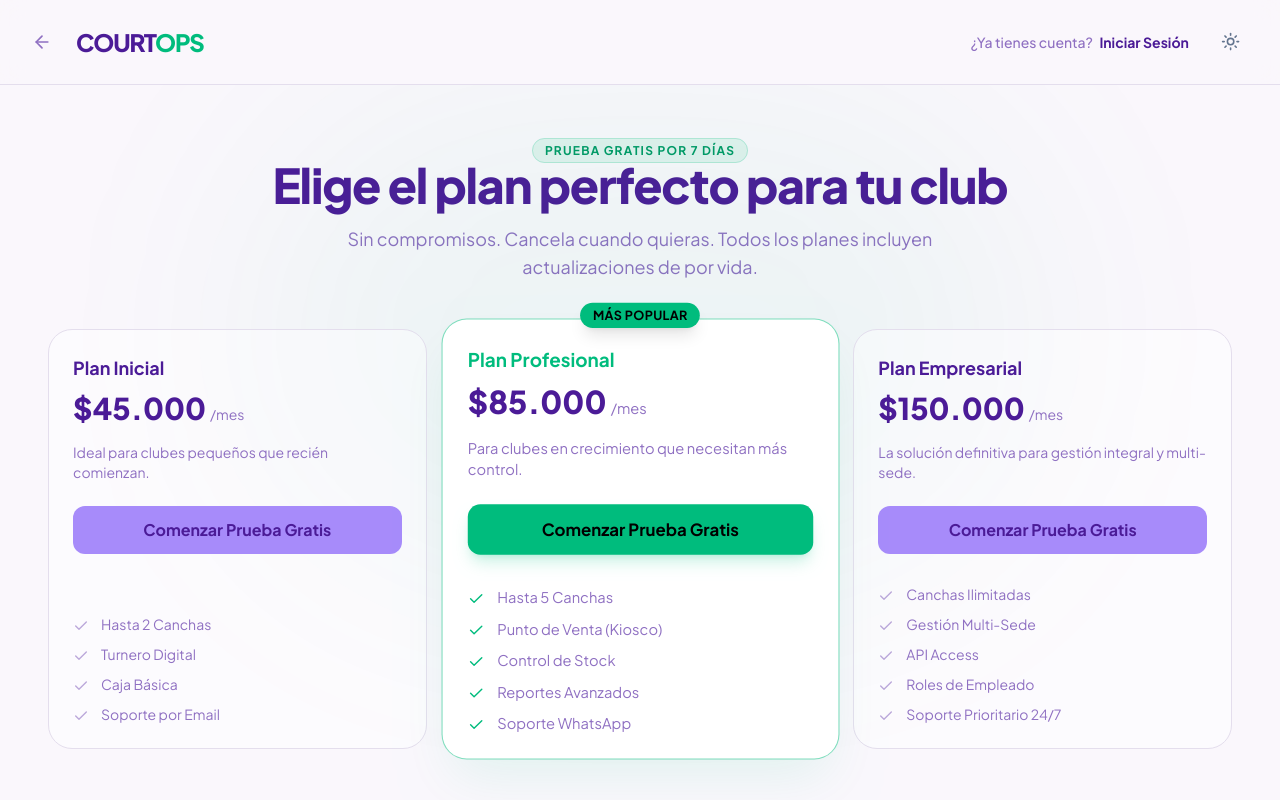
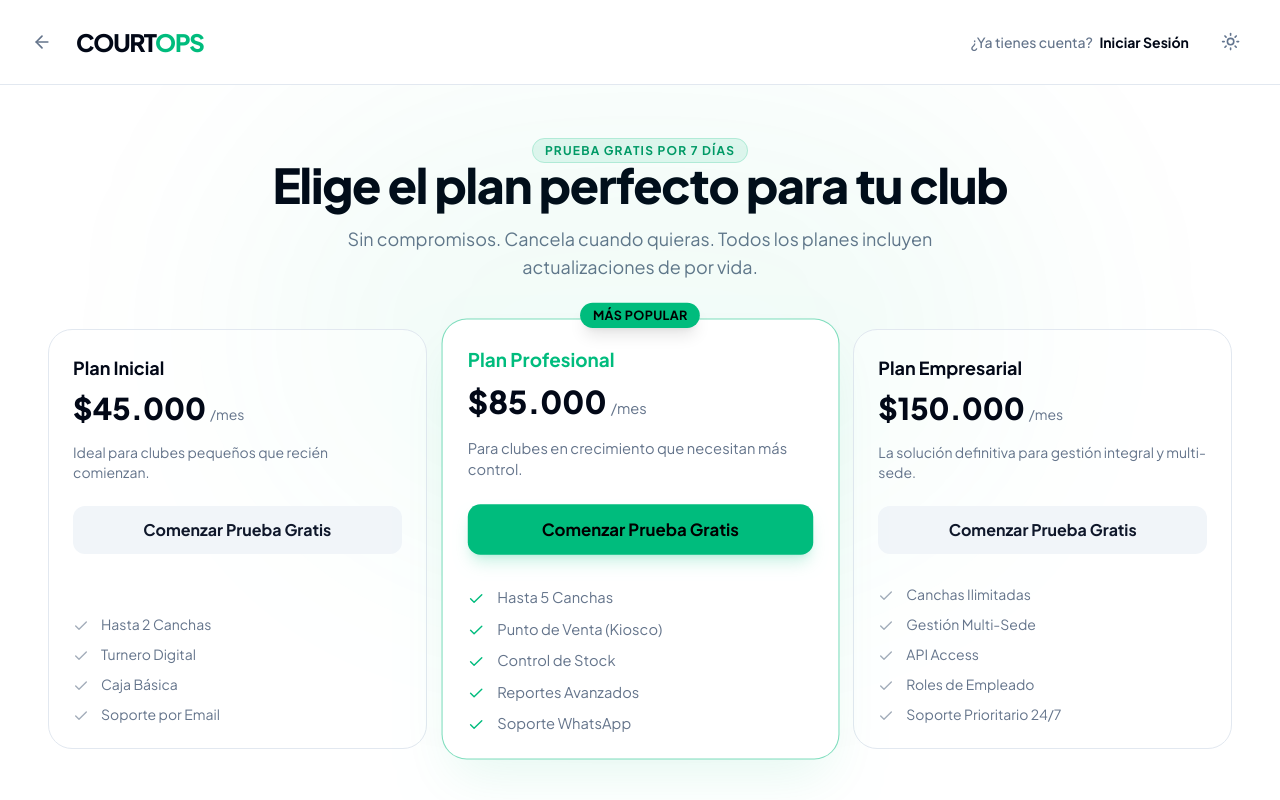
Before and after one commit to 7Francus7/CourtOps, a Next.js app in the folder courtops/: page /register in a window 1280 px wide. Built offline with nearby package versions, Linux system fonts and the light colour scheme; no server answers.

Commit message:
Revert color change: Remove purple theme and restore Emerald/Green theme across Landing Page and Globals

```diff
--- a/courtops/src/app/globals.css
+++ b/courtops/src/app/globals.css
@@ -45,85 +45,83 @@
 
 @layer base {
   :root {
-    /* LIGHT MODE: Purple/Violet Theme */
-    --background: 270 50% 98%;
-    /* #FAF5FF - Purple 50 */
-    --foreground: 263.4 70% 34.9%;
-    /* #4C1D95 - Violet 900 */
+    /* LIGHT MODE: Emerald/Green Theme */
+    --background: 0 0% 100%;
+    --foreground: 222.2 84% 4.9%;
 
     --card: 0 0% 100%;
-    --card-foreground: 263.4 70% 34.9%;
+    --card-foreground: 222.2 84% 4.9%;
 
     --popover: 0 0% 100%;
-    --popover-foreground: 263.4 70% 34.9%;
+    --popover-foreground: 222.2 84% 4.9%;
 
-    --primary: 262.1 83.3% 57.8%;
-    /* #7C3AED - Violet 600 */
-    --primary-foreground: 0 0% 100%;
+    --primary: 160 84% 39%;
+    /* Emerald 600 */
+    --primary-foreground: 210 40% 98%;
 
-    --secondary: 255.1 91.7% 76.3%;
-    /* #A78BFA - Violet 400 */
-    --secondary-foreground: 263.4 70% 34.9%;
+    --secondary: 210 40% 96.1%;
+    --secondary-foreground: 222.2 47.4% 11.2%;
 
-    --muted: 270 30% 96%;
-    --muted-foreground: 263 40% 60%;
+    --muted: 210 40% 96.1%;
+    --muted-foreground: 215.4 16.3% 46.9%;
 
-    --accent: 24.6 95% 53.1%;
-    /* #F97316 - Orange 500 */
-    --accent-foreground: 0 0% 100%;
+    --accent: 160 84% 39%;
+    /* Emerald 600 */
+    --accent-foreground: 210 40% 98%;
 
     --destructive: 0 84.2% 60.2%;
     --destructive-foreground: 210 40% 98%;
 
-    --border: 263 30% 90%;
-    --input: 263 30% 90%;
-    --ring: 262.1 83.3% 57.8%;
+    --border: 214.3 31.8% 91.4%;
+    --input: 214.3 31.8% 91.4%;
+    --ring: 160 84% 39%;
 
     --radius: 0.75rem;
 
-    --chart-1: 262 83% 58%;
-    --chart-2: 255 92% 76%;
-    --chart-3: 25 95% 53%;
-    --chart-4: 270 50% 60%;
-    --chart-5: 280 60% 70%;
+    --chart-1: 160 84% 39%;
+    --chart-2: 173 58% 39%;
+    --chart-3: 197 37% 24%;
+    --chart-4: 43 74% 66%;
+    --chart-5: 27 87% 67%;
   }
 
   .dark {
-    /* DARK MODE: Deep Space Purple */
-    --background: 265 40% 10%;
-    /* Very dark purple */
-    --foreground: 270 50% 98%;
+    /* DARK MODE: Emerald/Dark Theme */
+    --background: 222.2 84% 4.9%;
+    --foreground: 210 40% 98%;
 
-    --card: 265 40% 12%;
-    --card-foreground: 270 50% 98%;
+    --card: 222.2 84% 4.9%;
+    --card-foreground: 210 40% 98%;
 
-    --popover: 265 40% 12%;
-    --popover-foreground: 270 50% 98%;
+    --popover: 222.2 84% 4.9%;
+    --popover-foreground: 210 40% 98%;
 
-    --primary: 262.1 83.3% 57.8%;
-    --primary-foreground: 0 0% 100%;
+    --primary: 158 64% 52%;
+    /* Emerald 500 */
+    --primary-foreground: 222.2 47.4% 11.2%;
 
-    --secondary: 263 50% 20%;
-    --secondary-foreground: 270 50% 98%;
+    --secondary: 217.2 32.6% 17.5%;
+    --secondary-foreground: 210 40% 98%;
 
-    --muted: 263 50% 20%;
-    --muted-foreground: 263 30% 70%;
+    --muted: 217.2 32.6% 17.5%;
+    --muted-foreground: 215 20.2% 65.1%;
 
-    --accent: 24.6 95% 53.1%;
-    --accent-foreground: 0 0% 100%;
+    --accent: 158 64% 52%;
+    /* Emerald 500 */
+    --accent-foreground: 210 40% 98%;
 
     --destructive: 0 62.8% 30.6%;
     --destructive-foreground: 210 40% 98%;
 
-    --border: 263 30% 20%;
-    --input: 263 30% 20%;
-    --ring: 262.1 83.3% 57.8%;
+    --border: 217.2 32.6% 17.5%;
+    --input: 217.2 32.6% 17.5%;
+    --ring: 158 64% 52%;
 
-    --chart-1: 262 83% 58%;
-    --chart-2: 255 92% 76%;
-    --chart-3: 25 95% 53%;
-    --chart-4: 270 50% 60%;
-    --chart-5: 280 60% 70%;
+    --chart-1: 158 64% 52%;
+    --chart-2: 173 58% 39%;
+    --chart-3: 197 37% 24%;
+    --chart-4: 43 74% 66%;
+    --chart-5: 27 87% 67%;
   }
 }
 
--- a/courtops/src/components/landing/LandingFeatures.tsx
+++ b/courtops/src/components/landing/LandingFeatures.tsx
@@ -11,25 +11,25 @@ export default function LandingFeatures() {
                      icon: Clock,
                      title: "Reservas Instantáneas",
                      description: "Elimina las llamadas. Tus clientes reservan en segundos desde cualquier dispositivo, 24/7.",
-                     color: "text-indigo-600 bg-indigo-50 dark:bg-indigo-900/30 dark:text-indigo-300"
+                     color: "text-blue-600 bg-blue-50 dark:bg-blue-900/30 dark:text-blue-300"
               },
               {
                      icon: Receipt,
                      title: "Control de Caja Automatizado",
                      description: "Cuadra tu día sin errores. Efectivo, transferencias y gastos se registran automáticamente.",
-                     color: "text-secondary bg-secondary/10 dark:bg-secondary/20 dark:text-secondary-foreground"
+                     color: "text-emerald-600 bg-emerald-100 dark:bg-emerald-900/30 dark:text-emerald-300"
               },
               {
                      icon: Zap,
                      title: "Precios Dinámicos",
                      description: "Maximiza ingresos. Configura tarifas diferentes para horarios pico, fin de semana o feriados.",
-                     color: "text-accent bg-accent/10 dark:bg-accent/20 dark:text-accent-foreground"
+                     color: "text-orange-600 bg-orange-100 dark:bg-orange-900/30 dark:text-orange-300"
               },
               {
                      icon: Smartphone,
                      title: "Kiosco POS Integrado",
                      description: "Vende bebidas, alquila paletas y controla el stock sin salir del sistema.",
-                     color: "text-purple-600 bg-purple-100 dark:bg-purple-900/30 dark:text-purple-300"
+                     color: "text-pink-600 bg-pink-100 dark:bg-pink-900/30 dark:text-pink-300"
               },
               {
                      icon: TrendingUp,
@@ -41,7 +41,7 @@ export default function LandingFeatures() {
                      icon: ShieldCheck,
                      title: "Seguridad Total",
                      description: "Auditoría completa. Registramos quién creó, modificó o cobró cada reserva.",
-                     color: "text-secondary bg-secondary/10 dark:bg-secondary/20 dark:text-secondary-foreground"
+                     color: "text-slate-600 bg-slate-100 dark:bg-slate-800 dark:text-slate-300"
               }
        ]
 
--- a/courtops/src/components/landing/LandingHeader.tsx
+++ b/courtops/src/components/landing/LandingHeader.tsx
@@ -31,11 +31,11 @@ export default function LandingHeader() {
 
                             {/* Logo */}
                             <Link href="/" className="flex items-center gap-2 group">
-                                   <div className="w-8 h-8 bg-gradient-to-br from-violet-500 to-fuchsia-600 rounded-lg flex items-center justify-center text-white font-bold text-lg shadow-lg shadow-violet-500/20 group-hover:shadow-violet-500/40 transition-shadow">
+                                   <div className="w-8 h-8 bg-gradient-to-br from-emerald-500 to-emerald-700 rounded-lg flex items-center justify-center text-white font-bold text-lg shadow-lg shadow-emerald-500/20 group-hover:shadow-emerald-500/40 transition-shadow">
                                           C
                                    </div>
                                    <span className="text-xl font-bold tracking-tight text-slate-900 dark:text-white">
-                                          Court<span className="text-primary dark:text-primary">Ops</span>
+                                          Court<span className="text-emerald-600 dark:text-emerald-500">Ops</span>
                                    </span>
                             </Link>
 
@@ -44,7 +44,7 @@ export default function LandingHeader() {
                                    <Link href="#features" className="text-sm font-medium text-slate-500 hover:text-slate-900 dark:text-zinc-400 dark:hover:text-white transition-colors">
                                           Características
                                    </Link>
-                                   <Link href="/calculator" className="text-sm font-medium text-accent dark:text-accent hover:text-orange-700 dark:hover:text-orange-300 transition-colors">
+                                   <Link href="/calculator" className="text-sm font-medium text-emerald-600 dark:text-emerald-400 hover:text-emerald-700 dark:hover:text-emerald-300 transition-colors">
                                           Calculadora ROI
                                    </Link>
                                    <Link href="#pricing" className="text-sm font-medium text-slate-500 hover:text-slate-900 dark:text-zinc-400 dark:hover:text-white transition-colors">
@@ -65,7 +65,7 @@ export default function LandingHeader() {
                                           Iniciar Sesión
                                    </Link>
                                    <Link href="/register" className="relative group">
-                                          <div className="absolute -inset-0.5 bg-gradient-to-r from-violet-500 to-fuchsia-500 rounded-lg blur opacity-30 group-hover:opacity-75 transition duration-200" />
+                                          <div className="absolute -inset-0.5 bg-gradient-to-r from-emerald-500 to-emerald-400 rounded-lg blur opacity-30 group-hover:opacity-75 transition duration-200" />
                                           <button className="relative px-5 py-2 bg-slate-900 text-white dark:bg-white dark:text-black rounded-lg text-sm font-bold hover:bg-slate-800 dark:hover:bg-zinc-200 transition-colors">
                                                  Comenzar Ahora
                                           </button>
@@ -94,7 +94,7 @@ export default function LandingHeader() {
                                           <Link href="/login" className="w-full text-center py-2.5 rounded-xl border border-slate-200 dark:border-white/10 font-semibold text-slate-700 dark:text-zinc-200">
                                                  Iniciar Sesión
                                           </Link>
-                                          <Link href="/register" className="w-full text-center py-2.5 rounded-xl bg-primary text-white font-bold hover:bg-violet-700">
+                                          <Link href="/register" className="w-full text-center py-2.5 rounded-xl bg-primary text-white font-bold hover:bg-emerald-700">
                                                  Comenzar Gratis
                                           </Link>
                                    </div>
--- a/courtops/src/components/landing/LandingShowcase.tsx
+++ b/courtops/src/components/landing/LandingShowcase.tsx
@@ -100,7 +100,7 @@ export default function LandingShowcase() {
        const tabs = [
               { id: 'turnero', label: 'Turnero', icon: CalendarDays, color: 'text-primary' },
               { id: 'kiosco', label: 'Punto de Venta', icon: ShoppingCart, color: 'text-accent' },
-              { id: 'metricas', label: 'Reportes', icon: BarChart3, color: 'text-purple-500' },
+              { id: 'metricas', label: 'Reportes', icon: BarChart3, color: 'text-blue-500' },
        ]
 
        // Create dynamic demo data for "Today"
```
Also changed, not shown: courtops/src/components/landing/LandingHero.tsx (+5 -5 lines), courtops/src/components/landing/LandingPricing.tsx (+7 -7 lines).
